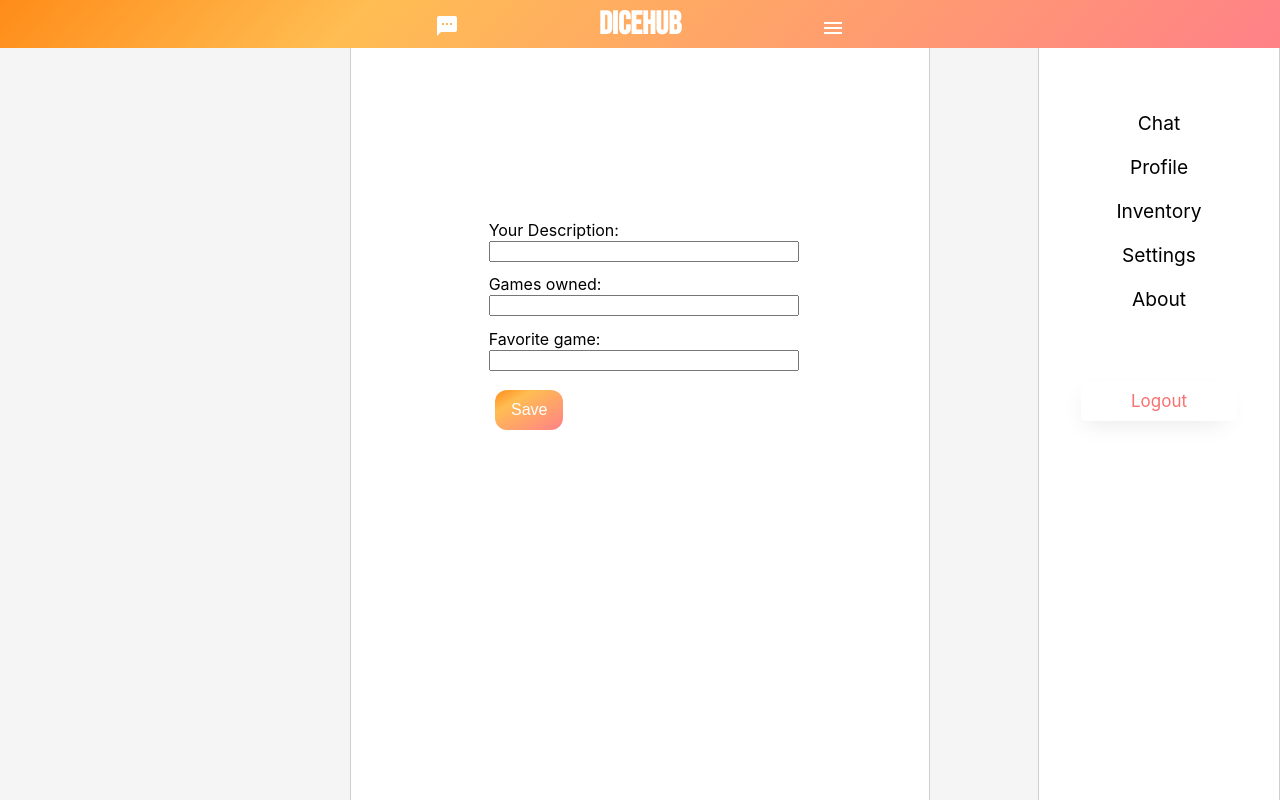
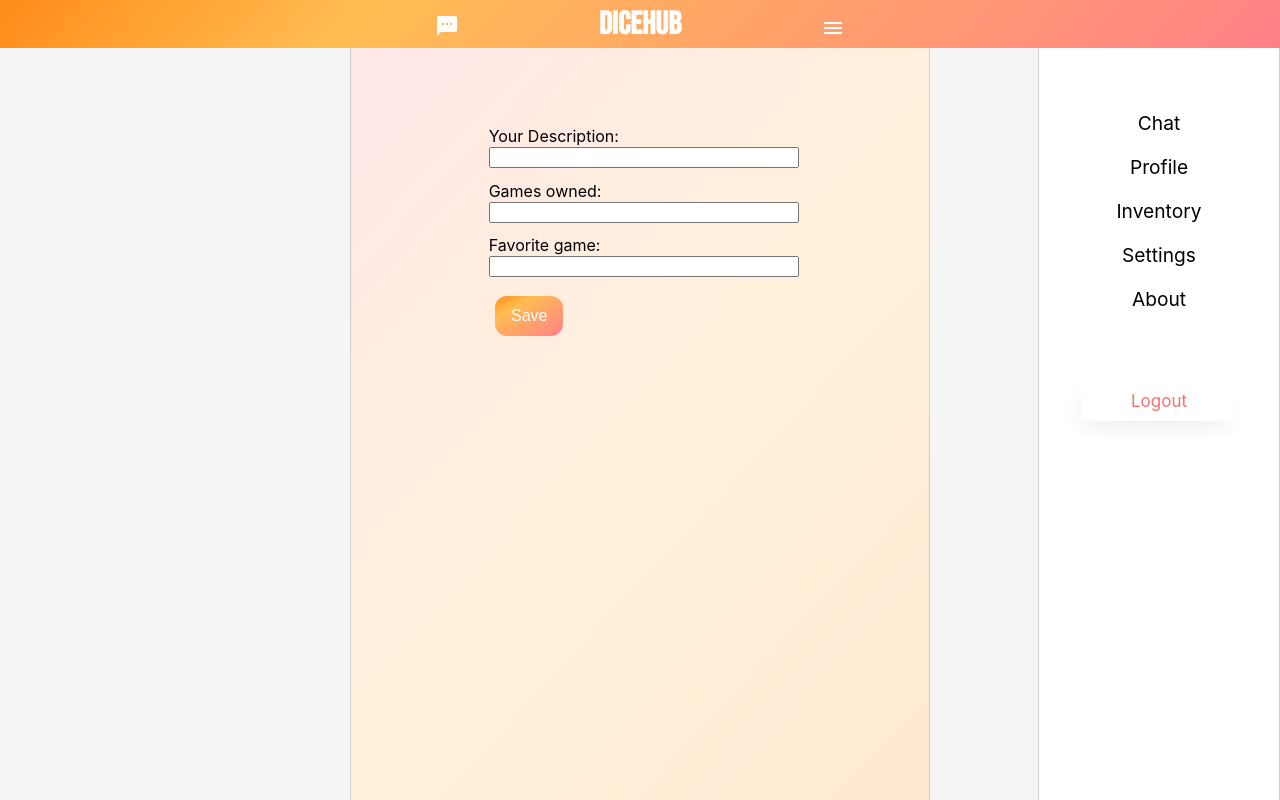
Before and after one commit to fesb-projekti/DiceHub, a React (Create React App) app in the folder client/: page /inventory_edit in a window 1280 px wide. Built offline with nearby package versions, Linux system fonts and the light colour scheme.

Commit message:
CSS Tweak
- Minor tweaks to achieve similar look across the application

```diff
--- a/client/src/pages/Inventory.module.css
+++ b/client/src/pages/Inventory.module.css
@@ -1,16 +1,12 @@
 .inventory {
   font-family: inherit;
-  height: 100%;
+  padding-top: 5vh;
+  height: 90vh;
   display: flex;
   flex-direction: column;
   align-items: flex-start;
   background: rgb(255, 129, 136);
-  background: linear-gradient(
-    133deg,
-    rgba(255, 129, 136, 0.2) 0%,
-    rgba(255, 189, 82, 0.2) 50%,
-    rgba(255, 140, 25, 0.2) 100%
-  );
+  background: linear-gradient(133deg,rgba(255, 129, 136, 0.2) 0%,rgba(255, 189, 82, 0.2) 50%,rgba(255, 140, 25, 0.2) 100%);
 }
 
 .inventoryDiv {
--- a/client/src/pages/InventoryEdit.module.css
+++ b/client/src/pages/InventoryEdit.module.css
@@ -1,10 +1,12 @@
 .inventoryEdit {
-  margin-top: 30%;
+  padding-top: 10vh;
+  height: 85vh;
   font-family: inherit;
   display: flex;
   flex-direction: column;
   align-items: center;
-  background-color: white;
+  background: rgb(255, 129, 136);
+  background: linear-gradient(133deg,rgba(255, 129, 136, 0.2) 0%,rgba(255, 189, 82, 0.2) 50%,rgba(255, 140, 25, 0.2) 100%);
 }
 
 .inputField {
```
